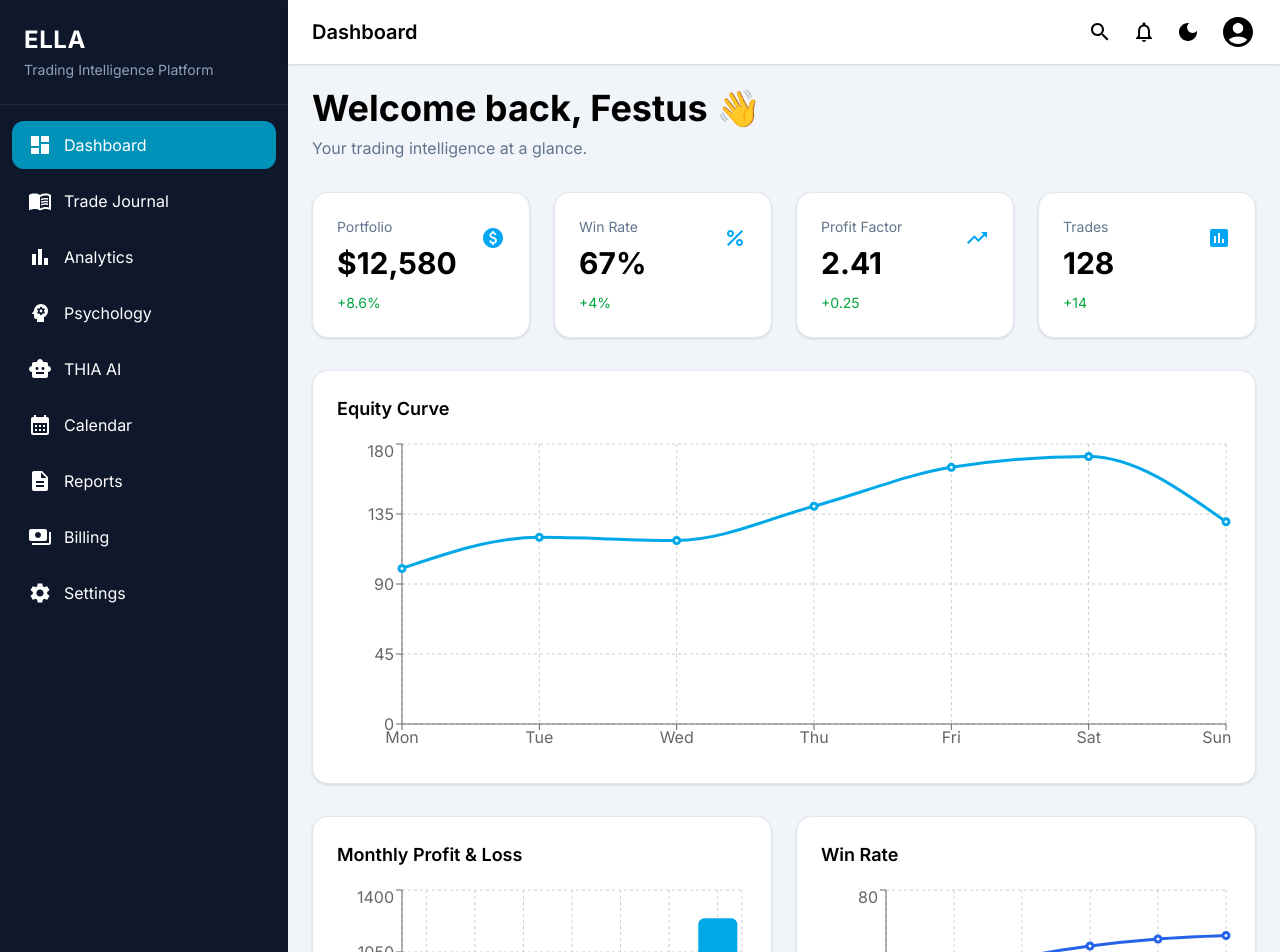
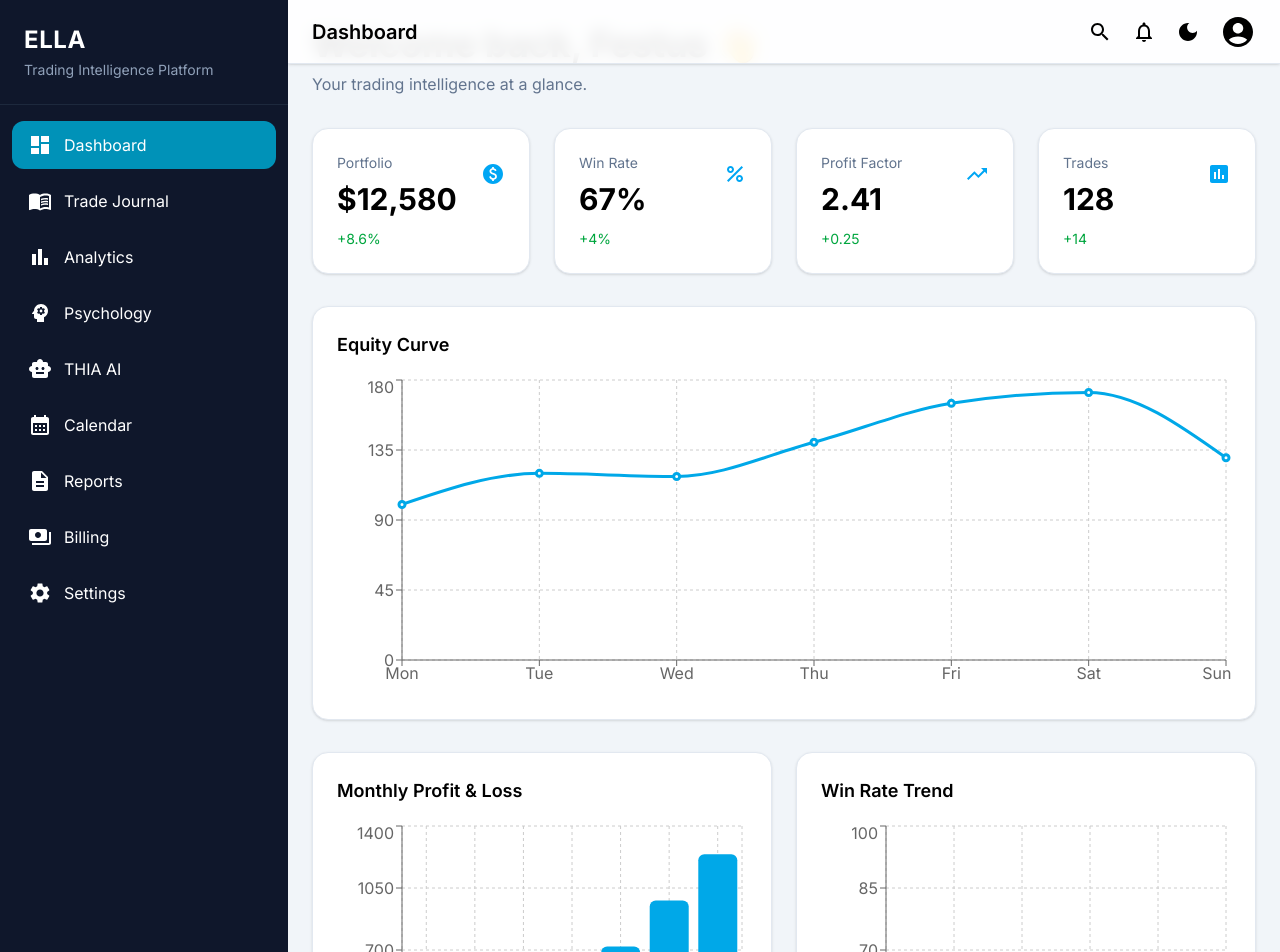
Before and after one commit to EdwinFestus/tradingJournalDev, a React (Vite) app in the folder client/: page /dashboard in a window 1280 px wide. Shown: the top 952 px of the page. Built offline with nearby package versions, Linux system fonts and the light colour scheme; sample sign-in values are in the browser's storage.

Commit message:
Phase 4.2.2: Add monthly P/L and win rate analytics

```diff
--- a/client/src/components/dashboard/WinRateChart.tsx
+++ b/client/src/components/dashboard/WinRateChart.tsx
@@ -1,36 +1,34 @@
-import { winRateData } from "../../data/dashboardData";
-
 import {
+  ResponsiveContainer,
   LineChart,
   Line,
   XAxis,
   YAxis,
   Tooltip,
-  ResponsiveContainer,
   CartesianGrid,
 } from "recharts";
+import { winRateData } from "../../data/dashboardData";
 
 export default function WinRateChart() {
   return (
-    <div className="bg-white rounded-2xl shadow-sm border border-slate-200 p-6">
-      <h2 className="text-lg font-semibold mb-4">Win Rate</h2>
+    <div className="bg-white rounded-2xl border border-slate-200 shadow-sm p-6">
+      <h2 className="text-lg font-semibold mb-4">
+        Win Rate Trend
+      </h2>
 
-      <div className="h-80">
+      <div className="h-72">
         <ResponsiveContainer width="100%" height="100%">
           <LineChart data={winRateData}>
             <CartesianGrid strokeDasharray="3 3" />
-
             <XAxis dataKey="month" />
-
-            <YAxis />
-
+            <YAxis domain={[40, 100]} />
             <Tooltip />
-
             <Line
               type="monotone"
               dataKey="rate"
-              stroke="#2563eb"
+              stroke="#2ECC71"
               strokeWidth={3}
+              dot={{ r: 4 }}
             />
           </LineChart>
         </ResponsiveContainer>
--- a/client/src/layouts/Navbar.tsx
+++ b/client/src/layouts/Navbar.tsx
@@ -7,7 +7,7 @@ import {
 
 const Navbar = () => {
   return (
-    <header className="flex h-16 items-center justify-between bg-white px-6 shadow-sm">
+    <header className="flex h-16 items-center justify-between bg-white/90 backdrop-blur border-b border-slate-200 z-30 px-6 shadow-sm fixed top-0 left-72 right-0 ">
       <h2 className="text-xl font-semibold">
         Dashboard
       </h2>
```
